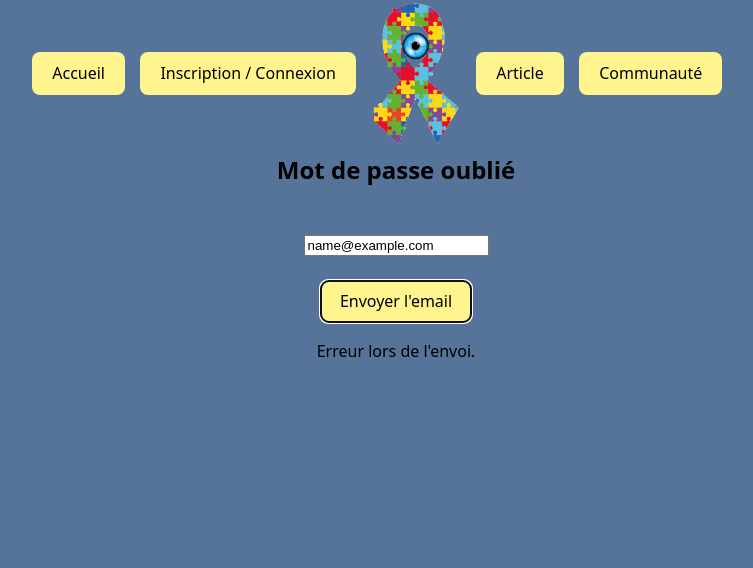
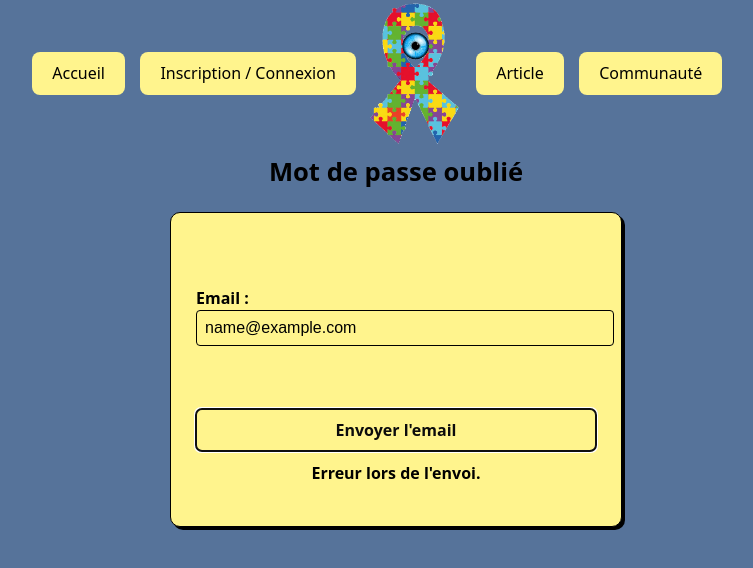
Before and after one commit to QuentinC26/Autistic-Eye, a React (Vite) app in the folder front-end/: page /forgot-password in a window 1280 px wide. Both pictures are taken after typing "name@example.com" into the empty fields and a click on the button "Envoyer l'email". Shown: the top 568 px of the page, without its empty margins (244-997 px from the left). Built offline with nearby package versions, Linux system fonts and the light colour scheme; no server answers.

Commit message:
i add upgrade front-end of the MissingPassword page and i replace axios by fetch

```diff
--- a/front-end/src/pages/ForgotPassword.jsx
+++ b/front-end/src/pages/ForgotPassword.jsx
@@ -1,44 +1,55 @@
 import { useState } from 'react';
-// Library for making HTTP requests
-import axios from 'axios';
+import { useForm } from 'react-hook-form';
 
 function ForgotPassword() {
-  // Creating non-fixed values
-  const [email, setEmail] = useState('');
+  const { register, handleSubmit, reset } = useForm();
   const [message, setMessage] = useState('');
 
-  const handleSubmit = async (MissingPassword) => {
-    // Prevents page reloading on form submission.
-    MissingPassword.preventDefault();
+  const MissingPasswordSubmit = async (data) => {
     try {
-      // Sends a POST request to the Django API to trigger a password reset email.
-      await axios.post('http://localhost:8000/members/auth/password/reset/', {
-        email: email,
+      const response = await fetch('http://localhost:8000/members/auth/password/reset/', {
+        method: 'POST',
+        headers: {
+          'Content-Type': 'application/json',
+        },
+        body: JSON.stringify({ email: data.email }),
       });
-      setMessage("Un email de réinitialisation a été envoyé !");
+
+      if (response.ok) {
+        setMessage("Un email de réinitialisation a été envoyé !");
+        // Resets the form after submission
+        reset();
+      } else {
+        const errorData = await response.json();
+        setMessage(errorData.detail || "Erreur lors de l'envoi.");
+      }
     } catch (error) {
       setMessage("Erreur lors de l'envoi.");
+      console.error(error);
     }
   };
 
   return (
-    <div>
-      <h2>Mot de passe oublié</h2>
+    <div><h2 className="form-title">Mot de passe oublié</h2>
+    <div className="form-container">
       <br />
-      <form onSubmit={handleSubmit}>
-        <input
+      <br />
+      <form onSubmit={handleSubmit(MissingPasswordSubmit)}>
+        <div className="form-group">
+        <label htmlFor="email" className="form-label">Email :</label>
+        <br />
+        <input className="form-input"
           type="email"
           placeholder="Votre email"
-          value={email}
-          // updates email status with every keystroke
-          onChange={(email) => setEmail(email.target.value)}
-          required
+          {...register('email', { required: true }) }
         />
+        </div>
         <br />
         <br />
-        <button type="submit">Envoyer l'email</button>
+        <button type="submit" className="form-button">Envoyer l'email</button>
       </form>
-      <p>{message}</p>
+      {message && <p className="form-message">{message}</p>}
+    </div>
     </div>
   );
 }
```
